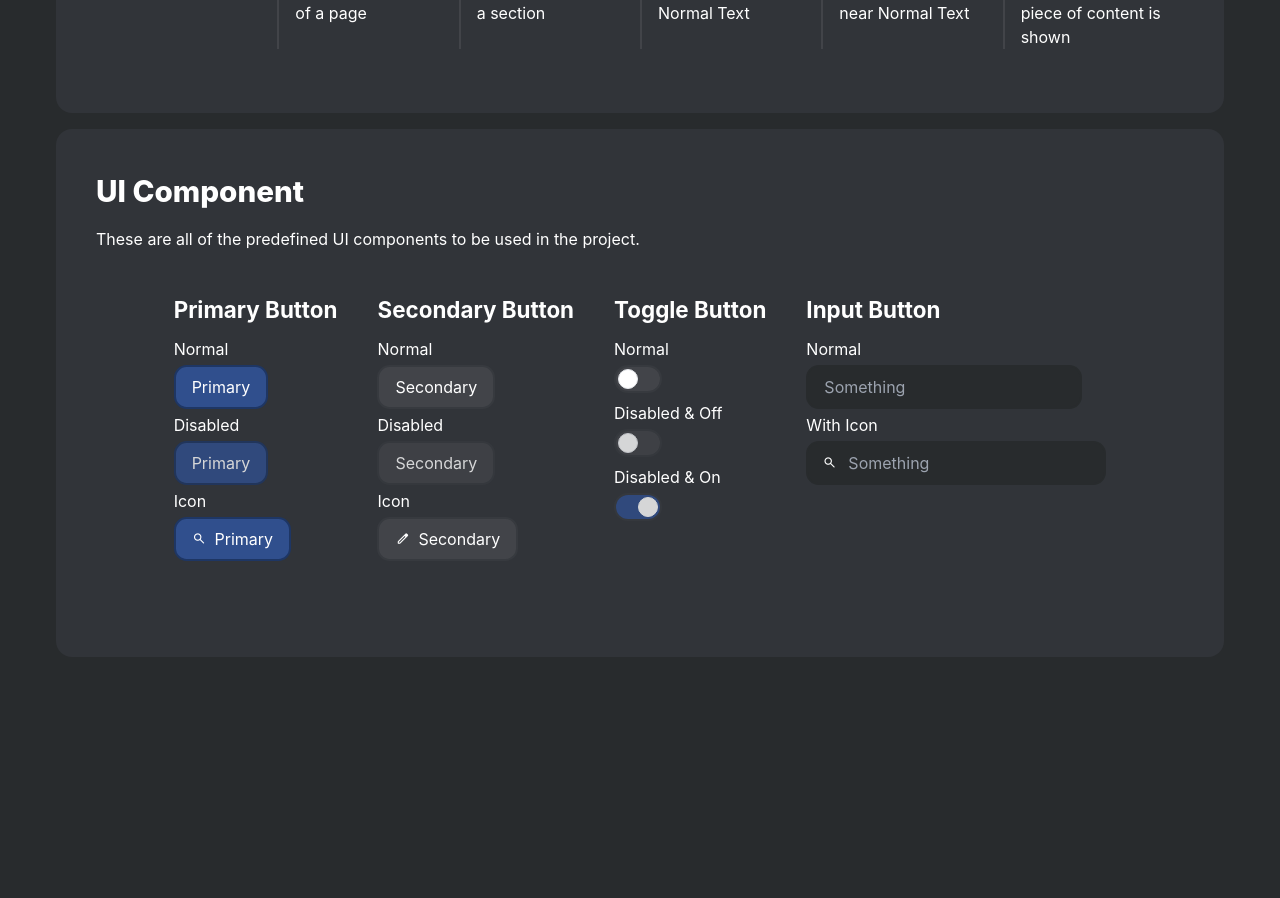
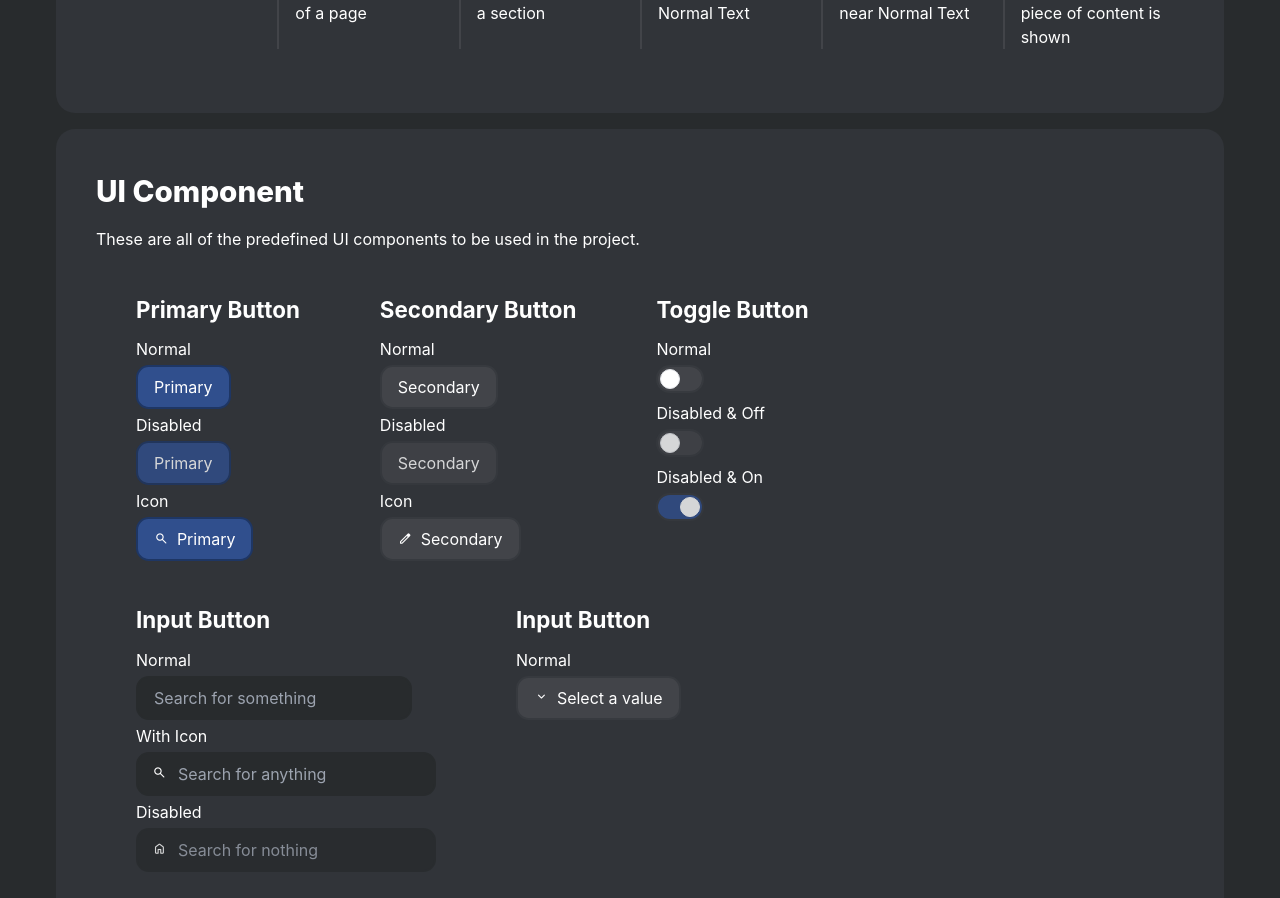
Before and after one commit to salesync-org/salesync, a React (Vite) app in the folder front-end/: page / in a window 1280 px wide. Shown: the part 540-1438 px from the top of the page. Before the commit the page ends 1213 px from the top, so only its background shows below. Built offline with nearby package versions, Linux system fonts and the light colour scheme.

Commit message:
Add DropDown, Item components into the Cheatsheet

```diff
--- a/front-end/src/components/Button/Button.tsx
+++ b/front-end/src/components/Button/Button.tsx
@@ -22,7 +22,7 @@ const Button: React.FC<ButtonProps> = ({
             {showHeader && header && <p className="my-1">{header}</p>}
             <button
                 className={`bg-button-background dark:bg-button-background-dark text-text-light dark:text-text-dark border-2 border-button-stroke dark:border-button-stroke-dark
-                disabled:opacity-80
+                disabled:opacity-80 enabled:scale-100
                 enabled:hover:bg-button-background-hover enabled:hover:scale-105 dark:enabled:hover:bg-button-background-hover-dark
                 enabled:active:scale-100 enabled:active:bg-button-background-active enabled:active:translate-y-[0.1rem] enabled:active:text-opacity-80 dark:enabled:active:bg-button-background-active-dark
                 py-2 px-4 rounded ${className}`}
--- a/front-end/src/components/Button/PrimaryButton.tsx
+++ b/front-end/src/components/Button/PrimaryButton.tsx
@@ -23,7 +23,7 @@ const PrimaryButton: React.FC<ButtonProps> = ({
             <button
                 className={`bg-primary disabled:opacity-80 border-2 border-primary-stroke dark:border-primary-stroke-dark
                 enabled:hover:bg-primary-hover enabled:hover:scale-105
-                enabled:active:scale-100 enabled:active:bg-primary-active enabled:active:translate-y-[0.1rem] enabled:active:text-opacity-80
+                enabled:scale-100 enabled:active:bg-primary-active enabled:active:translate-y-[0.1rem] enabled:active:text-opacity-80
                 text-on-primary py-2 px-4 rounded ${className}`}
                 onClick={onClick}
                 disabled={disabled}
--- a/front-end/src/components/Button/ToggleButton.tsx
+++ b/front-end/src/components/Button/ToggleButton.tsx
@@ -40,13 +40,15 @@ const ToggleButton: React.FC<ButtonProps> = ({
                 className={`${className} ${disabled? 'opacity-80': 'hover:scale-105 active:scale-100 cursor-pointer'} inline-flex items-center rounded-full border-2 border-button-stroke dark:border-button-stroke-dark`}
                 onClick={handleOnClick}
                 onKeyDown={handleKeyDown}
-                tabIndex={0}
+                tabIndex={disabled ? undefined : 0}
             >
                 <input
                     type="checkbox"
                     aria-label={label ? label : " "}
                     value=""
                     checked={isChecked}
+                    disabled={disabled}
+                    tabIndex={-1}
                     className="sr-only peer"
                     onChange={() => {}}
                 />
--- /dev/null
+++ b/front-end/src/components/DropDown/DropDown.tsx
@@ -0,0 +1,136 @@
+import React, { useEffect, useRef, useState } from "react";
+import Button from "../Button/Button";
+import Icon from "../Icon/Icon";
+
+interface DropdownButtonProps {
+    value: string;
+    children: React.ReactNode;
+    header?: string;
+    showHeader?: boolean;
+    disabled?: boolean;
+}
+
+const DropDown: React.FC<DropdownButtonProps> = ({
+    children,
+    value,
+    header,
+    disabled,
+    showHeader = true,
+}) => {
+    const [isOpen, setIsOpen] = useState(false);
+    const [shoulDropUp, setDropDirection] = useState(false);
+    const [selectedOption, setSelectedOption] = useState("");
+    const dropdownRef = useRef<HTMLDivElement>(null);
+    const buttonRef = useRef<HTMLDivElement>(null);
+    const menuRef = useRef<HTMLDivElement>(null);
+
+    useEffect(() => {
+        if (!isOpen) {
+            return;
+        }
+        const dropdownElement = dropdownRef.current;
+
+        if (dropdownElement) {
+            const windowHeight = window.innerHeight;
+            const dropdownRect = dropdownElement.getBoundingClientRect();
+            const spaceBelow = windowHeight - dropdownRect.bottom;
+
+            // Adjust the condition based on your specific requirements
+            setDropDirection(spaceBelow > 20 * parseFloat(getComputedStyle(document.documentElement).fontSize));
+        }
+    }, [isOpen]);
+
+    useEffect(() => {
+        const handleMouseDown = (event: MouseEvent) => {
+            if (
+                dropdownRef.current?.contains(event.target as Node) ||
+                buttonRef.current?.contains(event.target as Node) ||
+                menuRef.current?.contains(event.target as Node)
+            ) {
+                return;
+            }
+            setIsOpen(false);
+        };
+        window.addEventListener("mousedown", handleMouseDown);
+        return () => {
+            window.removeEventListener("mousedown", handleMouseDown);
+        };
+    }, []);
+
+    const handleOptionClick = (option: string) => {
+        setSelectedOption(option);
+        setIsOpen(false);
+    };
+
+    const handleKeyDown = (event: React.KeyboardEvent<HTMLDivElement>) => {
+        if (event.key === "Escape") {
+            setIsOpen(false);
+        }
+    };
+
+    const handleTabKeyDown = (event: React.KeyboardEvent<HTMLDivElement>) => {
+        if (event.key === "Enter") {
+            let target = event.target as HTMLElement;
+            while (target && target !== event.currentTarget) {
+                if (target.parentNode === event.currentTarget) {
+                    handleOptionClick(target.title);
+                    break;
+                }
+                target = target.parentNode as HTMLElement;
+            }
+        }
+        if (event.key === "ArrowUp" || event.key === "ArrowDown") {
+            var focusedElement = document.activeElement as HTMLElement;
+
+            // Find the next focusable element
+            var nextElement = (event.key === "ArrowDown") ? focusedElement.nextElementSibling as HTMLElement :
+            focusedElement.previousElementSibling as HTMLElement;
+
+            // If there is a next focusable element, set focus to it
+            if (nextElement) {
+                nextElement.focus();
+            }
+        }}
+
+    return (
+        <div ref={buttonRef} className="dropdown relative" onKeyDown={handleKeyDown}>
+            <Button
+                header={header}
+                showHeader={showHeader}
+                disabled={disabled}
+                onClick={() => setIsOpen(!isOpen)}
+            >
+                <Icon name="expand_more" />
+                <p ref={dropdownRef}>{selectedOption || value}</p>
+            </Button>
+            <div
+                ref={menuRef}
+                className={`divide-button-stroke-light dark:divide-button-stroke-dark divide-y-2 divide
+                rounded bg-button-background-light dark:bg-button-background-dark px-2 border-2 border-button-stroke-light dark:border-button-stroke-dark
+                absolute z-10 max-h-80 overflow-y-auto ${
+                    shoulDropUp
+                        ? "origin-top top-12"
+                        : "origin-bottom bottom-12"
+                }
+                ${
+                    isOpen ? "scale-100" : "scale-0"
+                } transition-all duration-100 ease-in-out`}
+                onClick={(event) => {
+                    let target = event.target as HTMLElement;
+                    while (target && target !== event.currentTarget) {
+                        if (target.parentNode === event.currentTarget) {
+                            handleOptionClick(target.title);
+                            break;
+                        }
+                        target = target.parentNode as HTMLElement;
+                    }
+                }}
+                onKeyDown={handleTabKeyDown}
+            >
+                {children}
+            </div>
+        </div>
+    );
+};
+
+export default DropDown;
--- /dev/null
+++ b/front-end/src/components/Item/Item.tsx
@@ -0,0 +1,43 @@
+import React from "react";
+import Icon from "../Icon/Icon";
+
+type ItemProps = {
+    href?: string;
+    className?: string;
+    title: string;
+    subTitle?: string;
+    additionalInfo?: string;
+    icon?: React.ReactNode;
+};
+
+const Item: React.FC<ItemProps> = ({
+    href,
+    className,
+    title,
+    subTitle,
+    additionalInfo,
+    icon,
+}) => {
+    return (
+        <a className={`${className} flex py-2 rounded-sm`} href={href} tabIndex={0} title={title}>
+            <div className="flex items-center  align-middle flex-grow py-2 px-2 rounded-sm hover:bg-secondary-light hover:text-link-text-light dark:hover:bg-secondary-dark dark:hover:text-link-text-dark">
+                {icon && (
+                    <div className="rounded-full bg-button-background-light dark:bg-button-background-dark flex justify-center items-center align-middle w-9 h-9">
+                        {icon}
+                    </div>
+                )}
+                <div className="align-middle flex-grow  min-w-32 mx-2 text-ellipsis pr-4">
+                    <div>
+                        <h5>{additionalInfo}</h5>
+                        {(subTitle || additionalInfo) && <p>{title}</p>}
+                        {(!subTitle && !additionalInfo) && <h4>{title}</h4>}
+                        <h5>{subTitle}</h5>
+                    </div>
+                </div>
+                {href && <Icon name="arrow_outward" size="2rem" />}
+            </div>
+        </a>
+    );
+};
+
+export default Item;
--- a/front-end/src/components/TextInput/TextInput.tsx
+++ b/front-end/src/components/TextInput/TextInput.tsx
@@ -5,6 +5,7 @@ interface TextInputProps {
     value: string;
     className?: string;
     placeholder?: string;
+    disabled?: boolean;
     onChange?: (value: string) => void;
     header?: string;
     showHeader?: boolean;
@@ -15,6 +16,7 @@ const TextInput: React.FC<TextInputProps> = ({
     value,
     placeholder,
     className,
+    disabled = false,
     header,
     showHeader = true,
     prefixIcon,
@@ -32,13 +34,15 @@ const TextInput: React.FC<TextInputProps> = ({
     return (
         <div className="w-fit">
             {showHeader && header && <p className="my-1">{header}</p>}
-            <div className="relative flex align-middle">
+            <div className={`relative flex align-middle ${disabled ? "opacity-80" : "hover:scale-105 hover:focus:scale-100"}`}>
                 <input
                     type="text"
                     placeholder={placeholder}
-                    className={`${className} rounded pr-2 py-2 placeholder:text-opacity-50 bg-input-background-light border-2 hover:bg-button-background-light dark:hover:bg-button-background-dark border-input-stroke-light dark:bg-input-background-dark dark:border-input-background-dark
+                    className={`${className} rounded pr-2 py-2 placeholder:text-opacity-50 bg-input-background-light border-2 border-input-stroke-light dark:bg-input-background-dark dark:border-input-background-dark
+                    ${!disabled && 'hover:bg-button-background-light dark:hover:bg-button-background-dark'}
                         ${prefixIcon ? "pl-10" : "pl-4"}`}
                     value={inputValue}
+                    disabled={disabled}
                     onChange={handleChange}
                     />
                     <div className="absolute rounded px-4 py-2 flex justify-center items-center h-fit">
--- a/front-end/src/pages/Cheatsheet/ComponentPanel/ComponentPanel.tsx
+++ b/front-end/src/pages/Cheatsheet/ComponentPanel/ComponentPanel.tsx
@@ -4,6 +4,8 @@ import Panel from "../../../components/Panel/Panel";
 import ToggleButton from "../../../components/Button/ToggleButton";
 import Icon from "../../../components/Icon/Icon";
 import TextInput from "../../../components/TextInput/TextInput";
+import DropDown from "../../../components/DropDown/DropDown";
+import Item from "../../../components/Item/Item";
 
 function ComponentPanel() {
     return (
@@ -12,7 +14,7 @@ function ComponentPanel() {
             <p>
                 These are all of the predefined UI components to be used in the project.
             </p>
-            <div className="flex flex-wrap my-6 *:my-6 space-x-10 justify-center">
+            <div className="flex flex-wrap my-6 *:my-6 *:mx-10">
                 <div>
                     <h2 className="mb-4">Primary Button</h2>
                     <PrimaryButton onClick={function (): void {}} header="Normal" showHeader={true}>Primary</PrimaryButton>
@@ -39,8 +41,18 @@ function ComponentPanel() {
                 </div>
                 <div>
                     <h2 className="mb-4">Input Button</h2>
-                    <TextInput header="Normal" value="" placeholder="Something"/>
-                    <TextInput header="With Icon" value="" placeholder="Something" prefixIcon="search"/>
+                    <TextInput header="Normal" value="" placeholder="Search for something"/>
+                    <TextInput header="With Icon" value="" placeholder="Search for anything" prefixIcon="search"/>
+                    <TextInput header="Disabled" value="" disabled placeholder="Search for nothing" prefixIcon="home"/>
+                </div>
+                <div>
+                    <h2 className="mb-4">Input Button</h2>
+                    <DropDown header="Normal" value="Select a value">
+                        <Item icon={<Icon name="person" size="1rem" />} title="Complex Item" subTitle="With Subtitle" href="#"/>
+                        <Item title="Simple Item" subTitle="With Subtitle"/>
+                        <Item title="Detailed" subTitle="And Subtitle" additionalInfo="With Additional Info"/>
+                        <Item title="Simpliest Item"/>
+                    </DropDown>
                 </div>
             </div>
 
--- a/front-end/tailwind.config.js
+++ b/front-end/tailwind.config.js
@@ -21,7 +21,7 @@ export default {
         'none': '0',
         'sm': '.5rem',
         DEFAULT: '.8rem',
-        'lg': '1rem',
+        'lg': '1.2rem',
         'full': '9999px',
       },
       colors: {
@@ -57,7 +57,7 @@ export default {
         'secondary': {
           'light': '#cee7ff',
           DEFAULT: '#cee7ff',
-          'dark': '#cefaff',
+          'dark': '#304F8D',
         },
         'link-text': {
           'light': '#304f8d',
```
